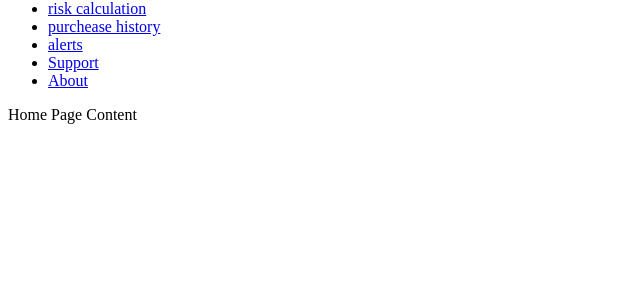
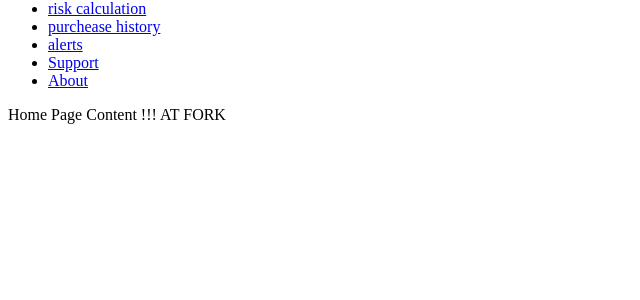
Before and after one commit to oshrim/ForexApp, a Python web app: template web/templates/home.html in a window 1280 px wide. Shown: the part 145-445 px from the top of the page, without its empty margins (0-640 px from the left). Run offline with Jinja, Linux system fonts and the light colour scheme; the template is opened without the code that fills it, so the values that code supplies are empty.

Commit message:
FORK TEST

```diff
--- a/web/templates/home.html
+++ b/web/templates/home.html
@@ -3,5 +3,5 @@
     {{ block.super }}
 {% endblock %}
 {% block content %}
-  Home Page Content
+  Home Page Content !!! AT FORK
 {% endblock %}
```
